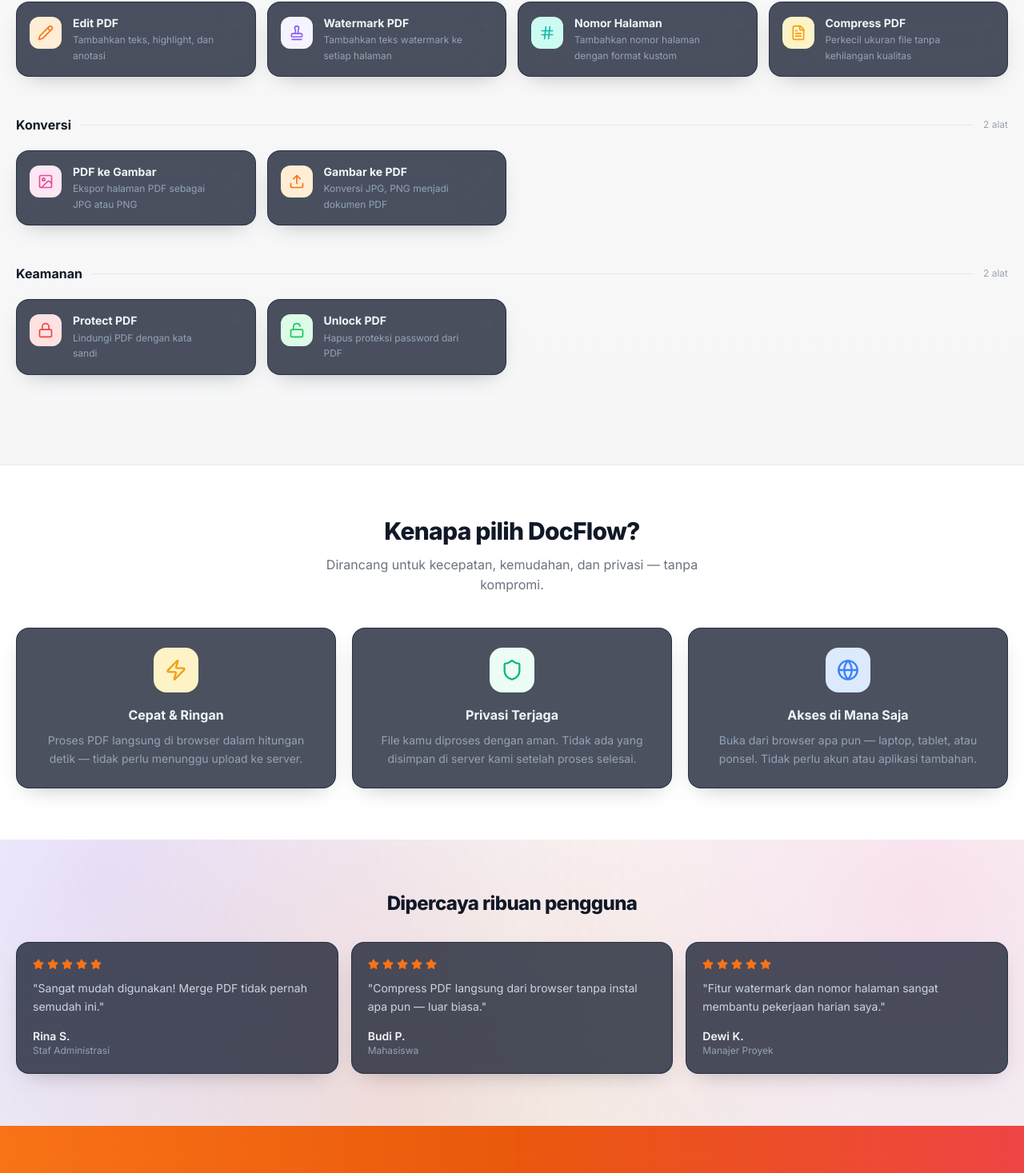
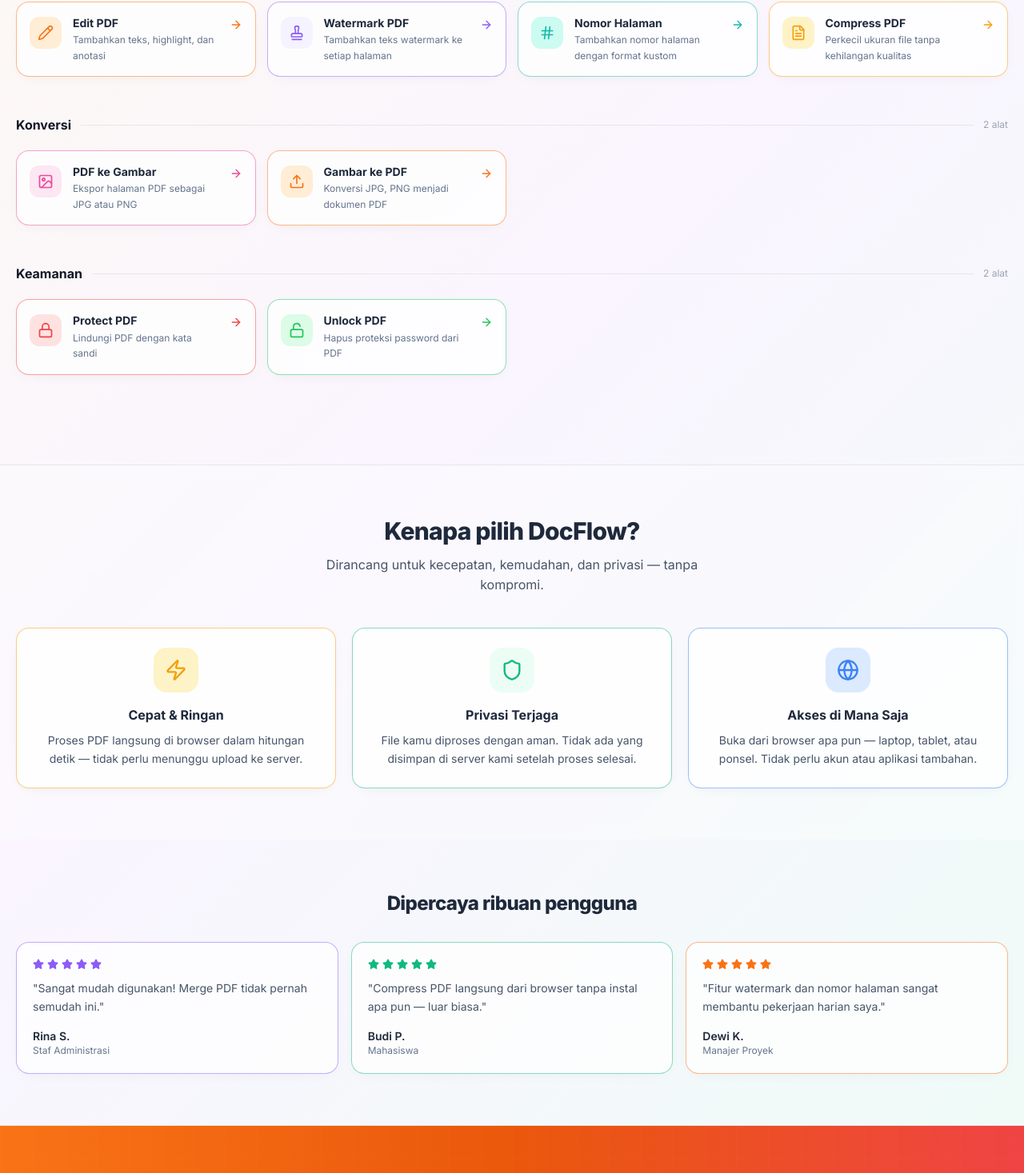
Before and after one commit to gugahnugraha/DocFlow, a Next.js app: page / in a window 1280 px wide. Shown: the part 1067-2534 px from the top of the page at 80% size. Built offline with nearby package versions, Linux system fonts and the light colour scheme; no server answers.

Commit message:
feat: implement responsive landing page for DocFlow with organized tool categories

```diff
--- a/src/app/page.tsx
+++ b/src/app/page.tsx
@@ -78,7 +78,7 @@ export default function Home() {
   ];
 
   return (
-    <div className="min-h-screen" style={{ background: "var(--bg)" }}>
+    <div className="min-h-screen" style={{ background: "linear-gradient(135deg, #fffbeb 0%, #faf5ff 50%, #ecfdf5 100%)" }}>
       <Header activePath="/" />
 
       {/* ══════════════════════════════════════════════════════ HERO */}
@@ -177,7 +177,8 @@ export default function Home() {
                     <Link
                       key={tool.href}
                       href={tool.href}
-                      className="group card-dark-hover flex items-start gap-3.5 p-4 hover:shadow-lg hover:shadow-orange-500/10 hover:border-orange-500/35 transition-all duration-300"
+                      className="group flex items-start gap-3.5 p-4 rounded-2xl border shadow-[0_4px_20px_-10px_rgba(15,23,42,0.1)] hover:shadow-xl hover:-translate-y-1 transition-all duration-300 cursor-pointer"
+                      style={{ borderColor: `${tool.accent}80`, borderWidth: '1.5px', backgroundColor: 'rgba(255, 255, 255, 0.75)' }}
                     >
                       {/* Icon */}
                       <div
@@ -189,17 +190,18 @@ export default function Home() {
 
                       {/* Text */}
                       <div className="min-w-0">
-                        <p className="text-sm font-bold text-slate-100 group-hover:text-orange-400 transition-colors leading-snug">
+                        <p className="text-sm font-bold text-slate-800 group-hover:text-orange-600 transition-colors leading-snug">
                           {copy.title}
                         </p>
-                        <p className="text-xs text-slate-400 mt-0.5 leading-relaxed">
+                        <p className="text-xs text-slate-500 mt-0.5 leading-relaxed">
                           {copy.desc}
                         </p>
                       </div>
 
                       {/* Arrow */}
                       <ArrowRight
-                        className="w-4 h-4 text-slate-600 group-hover:text-orange-400 flex-shrink-0 ml-auto mt-1 transition-all duration-200 group-hover:translate-x-0.5"
+                        className="w-4 h-4 flex-shrink-0 ml-auto mt-1 transition-all duration-200 group-hover:translate-x-0.5"
+                        style={{ color: tool.accent }}
                       />
                     </Link>
                   );
@@ -211,13 +213,13 @@ export default function Home() {
       </section>
 
       {/* ══════════════════════════════════════════════════════ FEATURES */}
-      <section className="border-t border-[var(--border)] bg-white py-16 px-5">
+      <section className="border-t border-[var(--border)] bg-white/30 backdrop-blur-sm py-16 px-5">
         <div className="max-w-screen-xl mx-auto">
           <div className="text-center mb-10">
-            <h2 className="text-3xl font-extrabold text-[var(--text)] tracking-tight mb-3">
+            <h2 className="text-3xl font-extrabold text-slate-800 tracking-tight mb-3">
               {t.pages.home.whyTitle}
             </h2>
-            <p className="text-[var(--text-muted)] max-w-lg mx-auto">
+            <p className="text-slate-600 max-w-lg mx-auto">
               {t.pages.home.whySubtitle}
             </p>
           </div>
@@ -227,15 +229,19 @@ export default function Home() {
               const Icon = f.icon;
               const item = t.pages.home.whyItems[f.key as keyof typeof t.pages.home.whyItems];
               return (
-                <div key={f.key} className="card-dark p-6 text-center hover:shadow-lg hover:shadow-orange-500/5 hover:border-orange-500/20 transition-all duration-300">
+                <div
+                  key={f.key}
+                  className="flex flex-col items-center p-6 text-center rounded-2xl border shadow-[0_4px_20px_-10px_rgba(15,23,42,0.1)] hover:shadow-lg transition-all duration-300"
+                  style={{ borderColor: `${f.accent}80`, borderWidth: '1.5px', backgroundColor: 'rgba(255, 255, 255, 0.75)' }}
+                >
                   <div
                     className="w-14 h-14 rounded-2xl flex items-center justify-center mx-auto mb-4"
                     style={{ background: f.bg }}
                   >
                     <Icon className="w-7 h-7" style={{ color: f.accent }} />
                   </div>
-                  <h3 className="font-bold text-slate-100 mb-2">{item.title}</h3>
-                  <p className="text-sm text-slate-400 leading-relaxed">{item.desc}</p>
+                  <h3 className="font-bold text-slate-800 mb-2">{item.title}</h3>
+                  <p className="text-sm text-slate-600 leading-relaxed">{item.desc}</p>
                 </div>
               );
             })}
@@ -244,26 +250,33 @@ export default function Home() {
       </section>
 
       {/* ══════════════════════════════════════════════════════ TESTIMONIALS */}
-      <section className="py-16 px-5" style={{ background: "var(--bg)" }}>
+      <section className="py-16 px-5 bg-transparent">
         <div className="max-w-screen-xl mx-auto">
-          <h2 className="text-2xl font-extrabold text-[var(--text)] text-center mb-8 tracking-tight">
+          <h2 className="text-2xl font-extrabold text-slate-800 text-center mb-8 tracking-tight">
             {t.pages.home.testimonialsTitle}
           </h2>
           <div className="grid grid-cols-1 md:grid-cols-3 gap-4">
-            {t.pages.home.testimonials.map((it) => (
-              <div key={it.name} className="card-dark p-5 hover:shadow-lg hover:shadow-orange-500/5 hover:border-orange-500/20 transition-all duration-300">
-                <div className="flex items-center gap-1 mb-3">
-                  {[...Array(5)].map((_, i) => (
-                    <Star key={i} className="w-3.5 h-3.5 fill-orange-500 text-orange-500" />
-                  ))}
+            {t.pages.home.testimonials.map((it, i) => {
+              const cardColor = ["#8b5cf6", "#10b981", "#f97316"][i % 3];
+              return (
+                <div
+                  key={it.name}
+                  className="flex flex-col p-5 rounded-2xl border shadow-[0_4px_20px_-10px_rgba(15,23,42,0.1)] hover:shadow-lg transition-all duration-300"
+                  style={{ borderColor: `${cardColor}80`, borderWidth: '1.5px', backgroundColor: 'rgba(255, 255, 255, 0.75)' }}
+                >
+                  <div className="flex items-center gap-1 mb-3">
+                    {[...Array(5)].map((_, index) => (
+                      <Star key={index} className="w-3.5 h-3.5 fill-current" style={{ color: cardColor }} />
+                    ))}
+                  </div>
+                  <p className="text-sm text-slate-600 leading-relaxed mb-4">"{it.text}"</p>
+                  <div className="mt-auto">
+                    <p className="text-sm font-semibold text-slate-800">{it.name}</p>
+                    <p className="text-xs text-slate-500">{it.role}</p>
+                  </div>
                 </div>
-                <p className="text-sm text-slate-300 leading-relaxed mb-4">"{it.text}"</p>
-                <div>
-                  <p className="text-sm font-semibold text-slate-100">{it.name}</p>
-                  <p className="text-xs text-slate-400">{it.role}</p>
-                </div>
-              </div>
-            ))}
+              );
+            })}
           </div>
         </div>
       </section>
```
